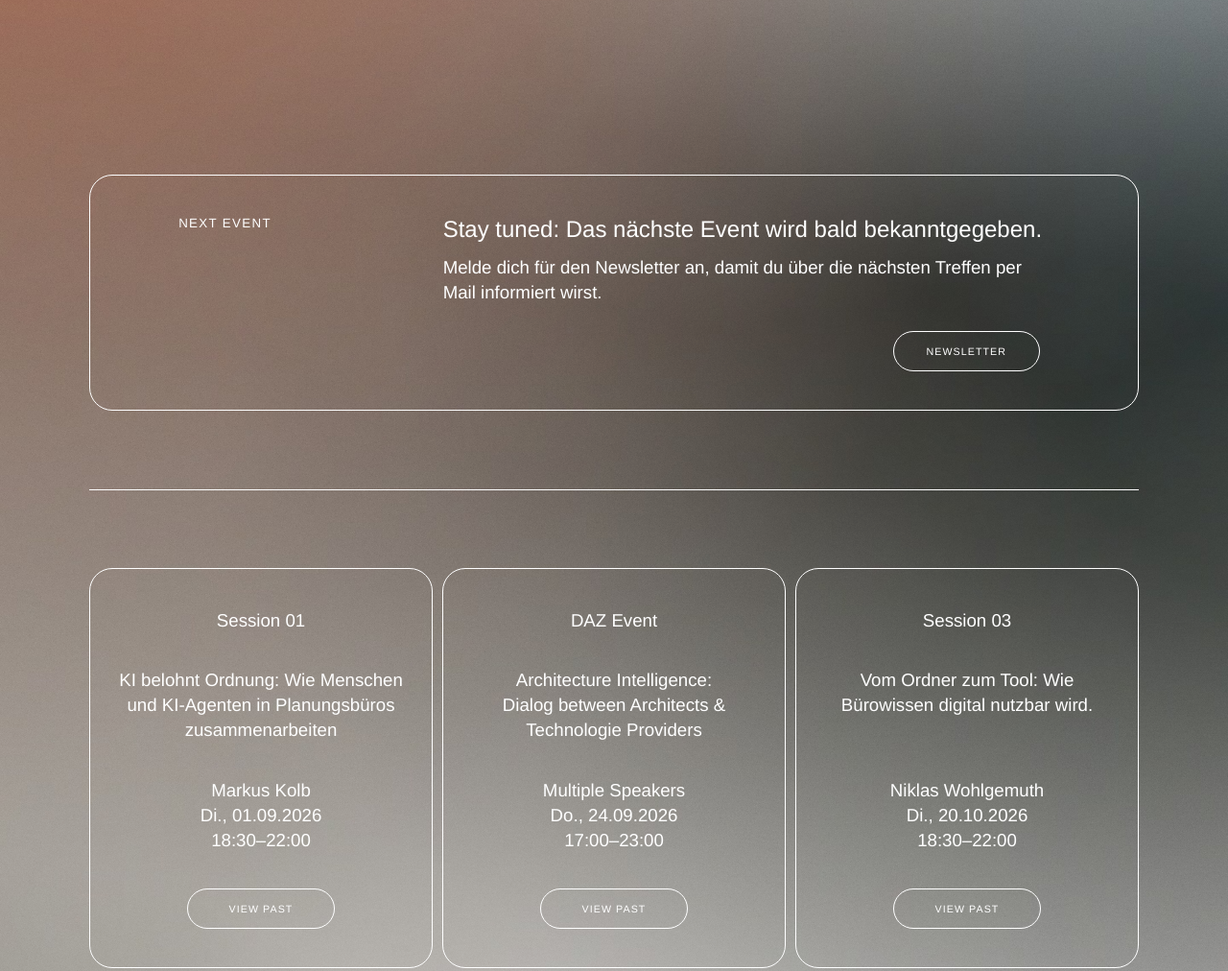
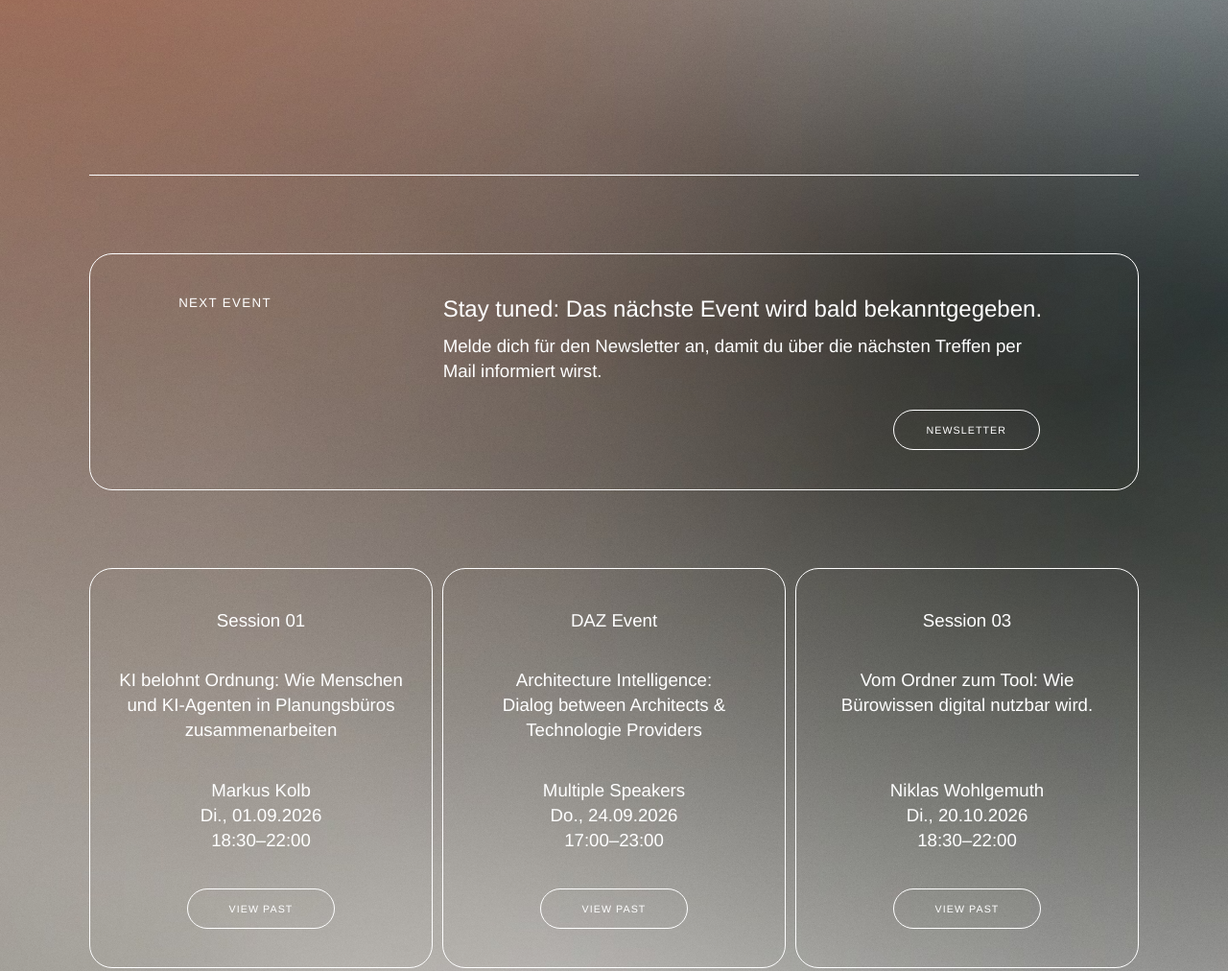
Before and after one commit to annsalich96/newbuild-kollektiv-website, a website built with Vite: page index.html in a window 1280 px wide. Shown: the part 2159-3171 px from the top of the page at 96% size. Built offline with nearby package versions, Linux system fonts and the light colour scheme.

Commit message:
Startseite: Linie 1 Balken unter der Speaker-Galerie, Next Event und Session-Kästen ohne Linie dazwischen, je 1 Balken Abstand
Co-Authored-By: Claude Opus 5.5 <noreply@anthropic.com>

```diff
--- a/index.html
+++ b/index.html
@@ -91,6 +91,7 @@
 
       <!-- Sektion 5 — Balken 28-35: Next-Event-Kasten -->
       <section id="events" class="page-section page-section--5">
+        <div class="grid divider-row divider-row--before-next-event"><hr class="divider" /></div>
         <div class="grid next-event-row">
           <article class="event-card event-card--next">
             <p class="event-card__label">Next Event</p>
@@ -117,7 +118,6 @@
 
       <!-- Sektion 6 — Balken 36-42: Session-Kästen -->
       <section class="page-section page-section--6">
-        <div class="grid divider-row divider-row--before-sessions"><hr class="divider" /></div>
         <div class="grid">
           <ul class="session-row" id="session-row" aria-label="Weitere Sessions">
             <!-- Wird von src/main.ts aus content/events.json befuellt. -->
--- a/src/style.css
+++ b/src/style.css
@@ -155,16 +155,18 @@ ul {
   margin-block-end: var(--balken);
 }
 
-/* Team-Galerie -> Next-Event-Kasten: 1 Balken (Absprache). */
-.next-event-row {
-  margin-block-start: var(--balken);
-}
-
-/* Next-Event-Kasten <-> Trennstrich vor Session-Kästen: beide Seiten
-   1 Balken, symmetrisch (Absprache: "derselbe Abstand oben und unten"). */
-.divider-row--before-sessions .divider {
+/* Team-Galerie <-> Trennstrich <-> Next-Event-Kasten: je 1 Balken
+   (Ann 2026-11-13: Linie unter die Speaker-Fotos statt zwischen Next Event
+   und Sessions). */
+.divider-row--before-next-event .divider {
   margin-block-start: var(--balken);
   margin-block-end: var(--balken);
+}
+
+/* Next-Event-Kasten -> Session-Kästen: 1 Balken, ohne Linie dazwischen -
+   die Kästen stehen einfach untereinander (Ann 2026-11-13). */
+.page-section--6 > .grid {
+  margin-block-start: var(--balken);
 }
 
 /* Session-Kästen <-> Trennstrich vor Fotogalerie 2: kein Wert genannt,
```
